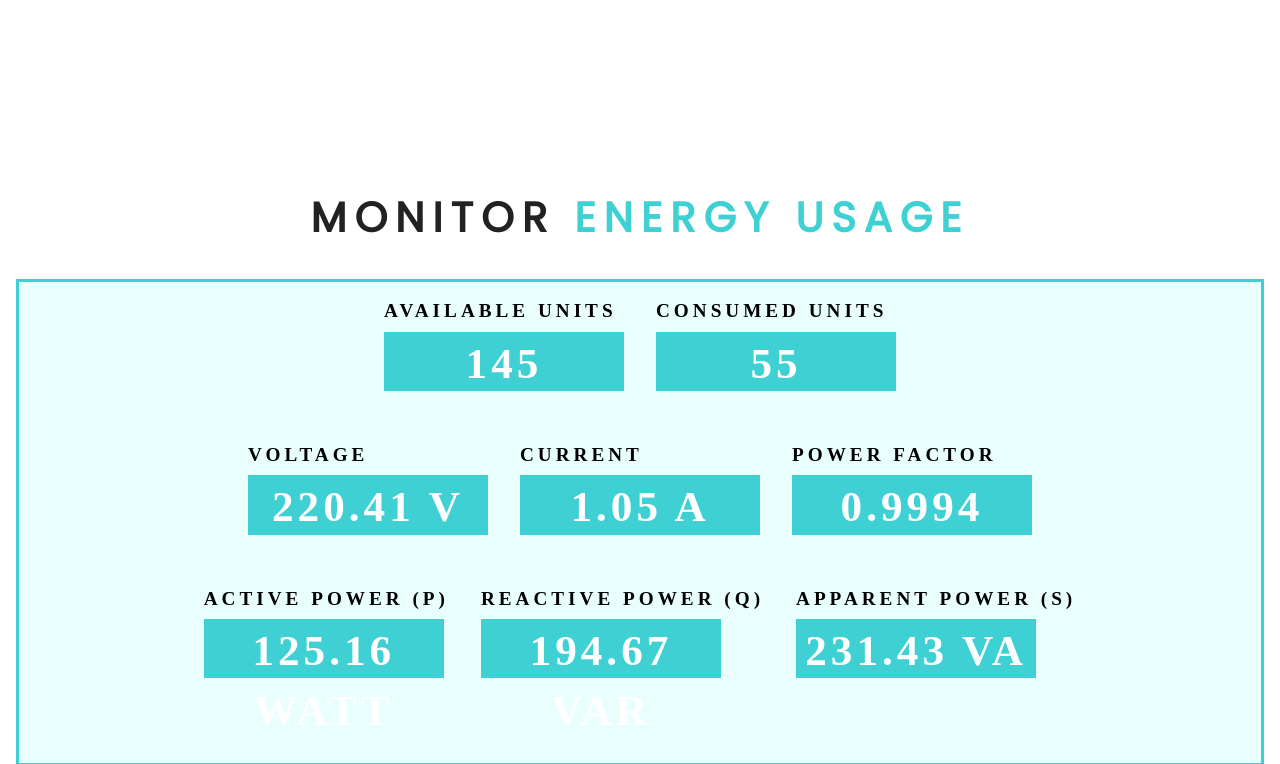
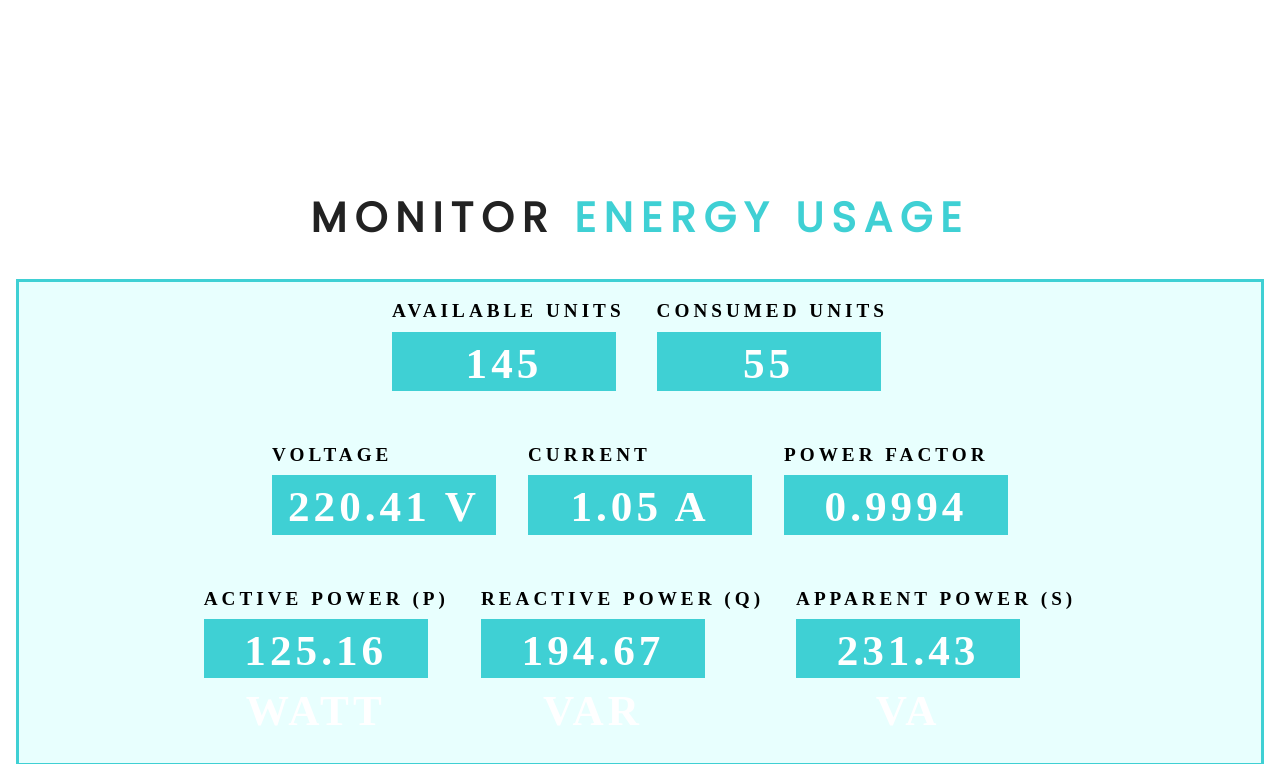
Before and after one commit to salman3758/smartenergymeter.github.io, a plain HTML site: page index.html in a window 1280 px wide. Shown: the part 1451-2215 px from the top of the page. Drawn offline with Linux system fonts and the light colour scheme.

Commit message:
Update styles.css

```diff
--- a/css/styles.css
+++ b/css/styles.css
@@ -599,7 +599,7 @@ min-height:calc(100vh - 62px);
 	font-size:2.7rem;
 	margin:0.2rem 1rem;
 	height:3.7rem;
-	width:15rem;
+	width:14rem;
 	text-align:center;
 	text-transform:uppercase;
 
```
